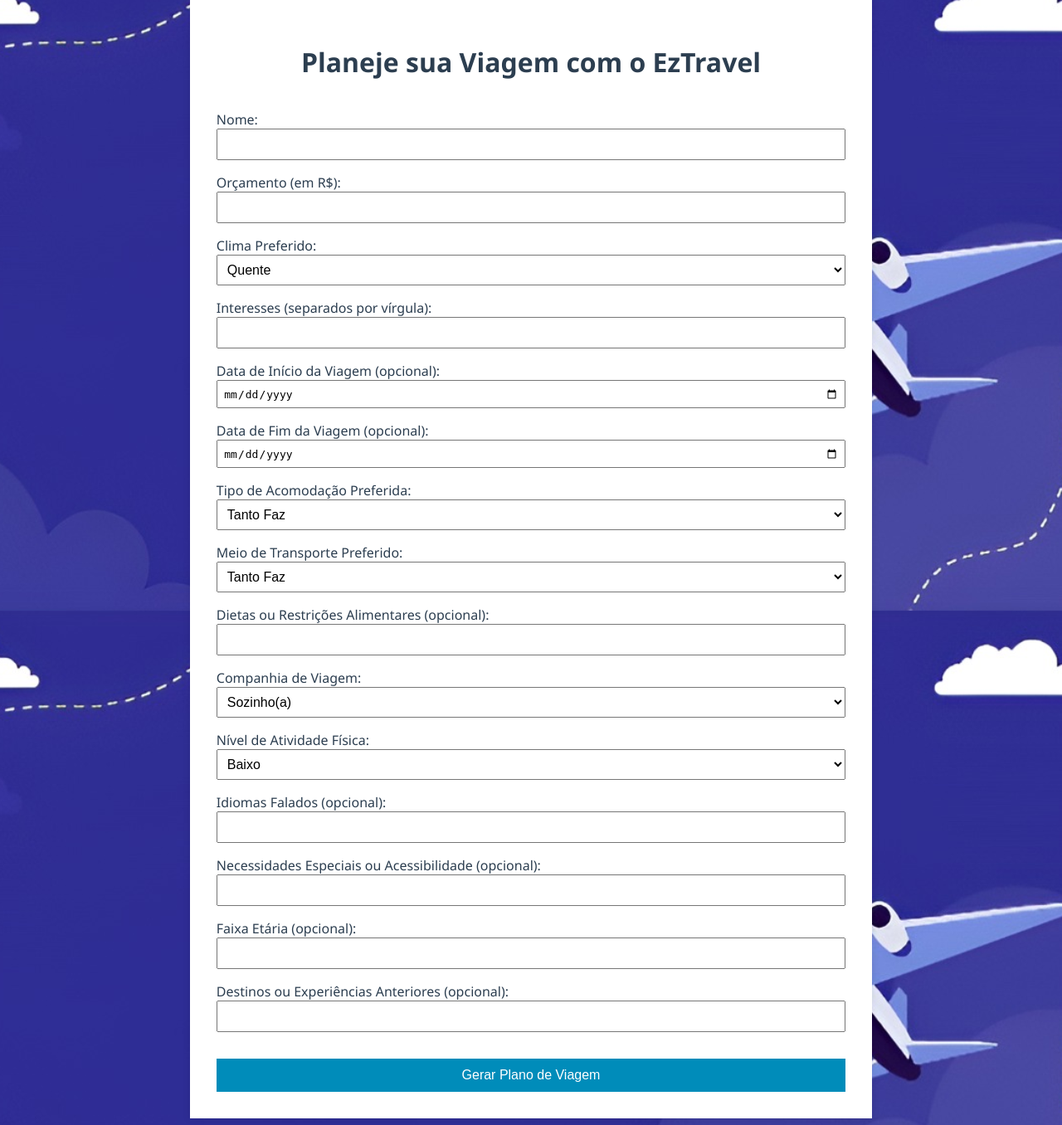
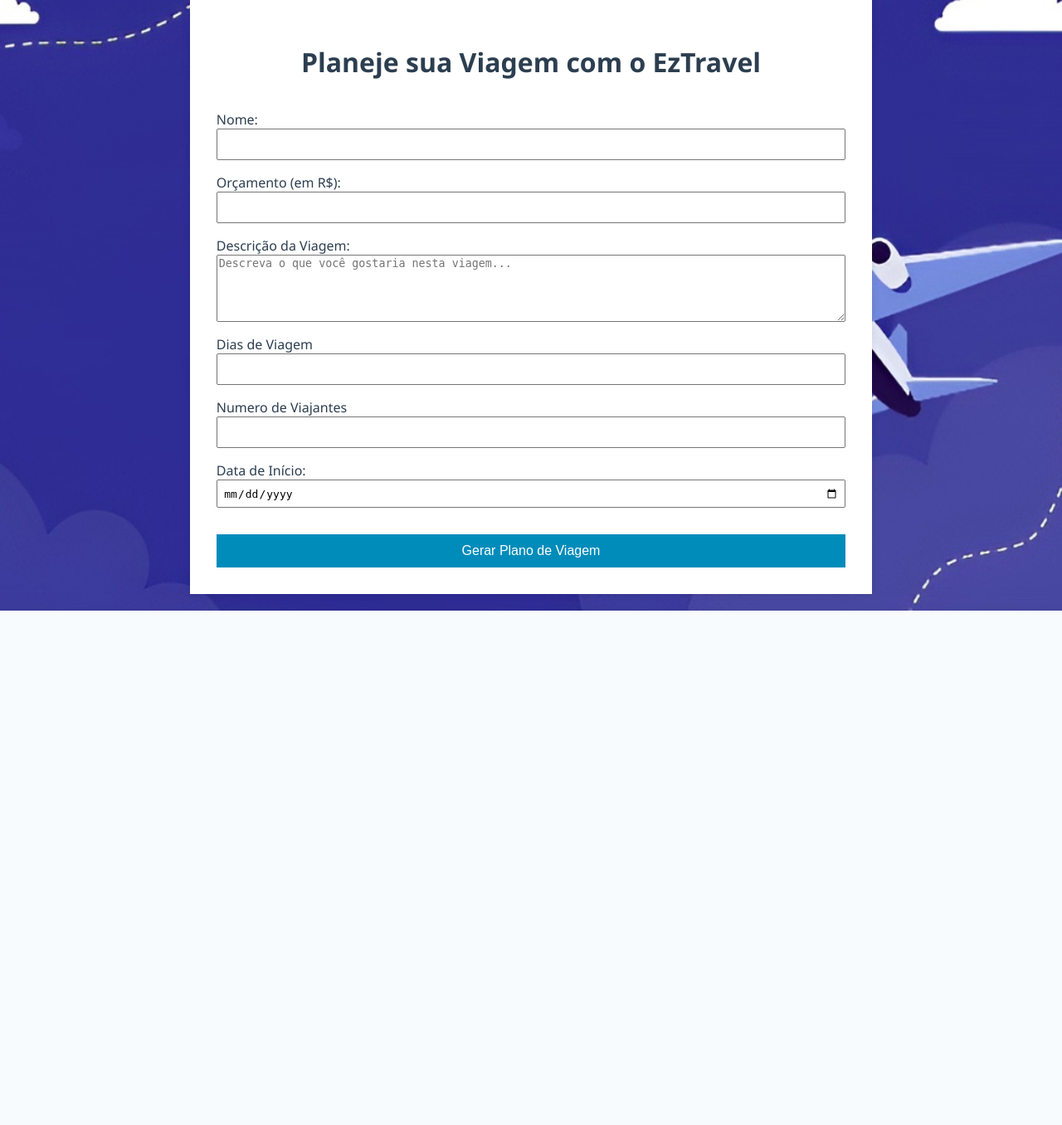
Before and after one commit to garciapp2/eztravel, a Flask app: page / in a window 1280 px wide. Shown: the part 64-1420 px from the top of the page at 83% size. After the commit the page ends 800 px from the top, so only its background shows below. Run offline with Flask 3, Linux system fonts and the light colour scheme; some libraries are stand-ins or nearby versions.

Commit message:
index atualizado

```diff
--- a/templates/index.html
+++ b/templates/index.html
@@ -9,80 +9,26 @@
     <div class="container">
         <h1>Planeje sua Viagem com o EzTravel</h1>
         <form action="/gerar_guia" method="post">
-            <!-- Campos existentes -->
+            <!-- Campos obrigatórios -->
             <label for="nome">Nome:</label>
             <input type="text" id="nome" name="nome" required>
 
             <label for="orcamento">Orçamento (em R$):</label>
             <input type="number" id="orcamento" name="orcamento" required>
 
-            <label for="clima">Clima Preferido:</label>
-            <select id="clima" name="clima" required>
-                <option value="quente">Quente</option>
-                <option value="frio">Frio</option>
-                <option value="tropical">Tropical</option>
-                <option value="temperado">Temperado</option>
-            </select>
+            <label for="descricao_viagem">Descrição da Viagem:</label>
+            <textarea id="descricao_viagem" name="descricao_viagem" rows="5" placeholder="Descreva o que você gostaria nesta viagem..."></textarea>
 
-            <label for="interesses">Interesses (separados por vírgula):</label>
-            <input type="text" id="interesses" name="interesses" required>
+            <label for="dias">Dias de Viagem</label>
+            <input type="number" id="dias" name="dias" required>
 
-            <!-- Novos campos -->
-            <label for="data_inicio">Data de Início da Viagem (opcional):</label>
-            <input type="date" id="data_inicio" name="data_inicio">
+            <label for="numero_viajantes">Numero de Viajantes</label>
+            <input type="number" id="numero_viajantes" name="numero_viajantes" required>
 
-            <label for="data_fim">Data de Fim da Viagem (opcional):</label>
-            <input type="date" id="data_fim" name="data_fim">
+            <label for="data_inicio">Data de Início:</label>
+            <input type="date" id="data_inicio" name="data_inicio" class="form-control" required min="{{ today }}">
 
-            <label for="acomodacao">Tipo de Acomodação Preferida:</label>
-            <select id="acomodacao" name="acomodacao">
-                <option value="hotel">Hotel</option>
-                <option value="hostel">Hostel</option>
-                <option value="airbnb">Airbnb</option>
-                <option value="resort">Resort</option>
-                <option value="pousada">Pousada</option>
-                <option value="tanto faz" selected>Tanto Faz</option>
-            </select>
 
-            <label for="transporte">Meio de Transporte Preferido:</label>
-            <select id="transporte" name="transporte">
-                <option value="avião">Avião</option>
-                <option value="trem">Trem</option>
-                <option value="ônibus">Ônibus</option>
-                <option value="carro">Carro</option>
-                <option value="navio">Navio</option>
-                <option value="tanto faz" selected>Tanto Faz</option>
-            </select>
-
-            <label for="dietas">Dietas ou Restrições Alimentares (opcional):</label>
-            <input type="text" id="dietas" name="dietas">
-
-            <label for="companhia">Companhia de Viagem:</label>
-            <select id="companhia" name="companhia">
-                <option value="sozinho">Sozinho(a)</option>
-                <option value="casal">Casal</option>
-                <option value="família">Família</option>
-                <option value="grupo">Grupo</option>
-            </select>
-
-            <label for="atividade_fisica">Nível de Atividade Física:</label>
-            <select id="atividade_fisica" name="atividade_fisica">
-                <option value="baixo">Baixo</option>
-                <option value="médio">Médio</option>
-                <option value="alto">Alto</option>
-            </select>
-
-            <label for="idiomas">Idiomas Falados (opcional):</label>
-            <input type="text" id="idiomas" name="idiomas">
-
-            <label for="acessibilidade">Necessidades Especiais ou Acessibilidade (opcional):</label>
-            <input type="text" id="acessibilidade" name="acessibilidade">
-
-            <label for="faixa_etaria">Faixa Etária (opcional):</label>
-            <input type="text" id="faixa_etaria" name="faixa_etaria">
-
-            <label for="experiencias">Destinos ou Experiências Anteriores (opcional):</label>
-            <input type="text" id="experiencias" name="experiencias">
 
             <button type="submit">Gerar Plano de Viagem</button>
         </form>
```
